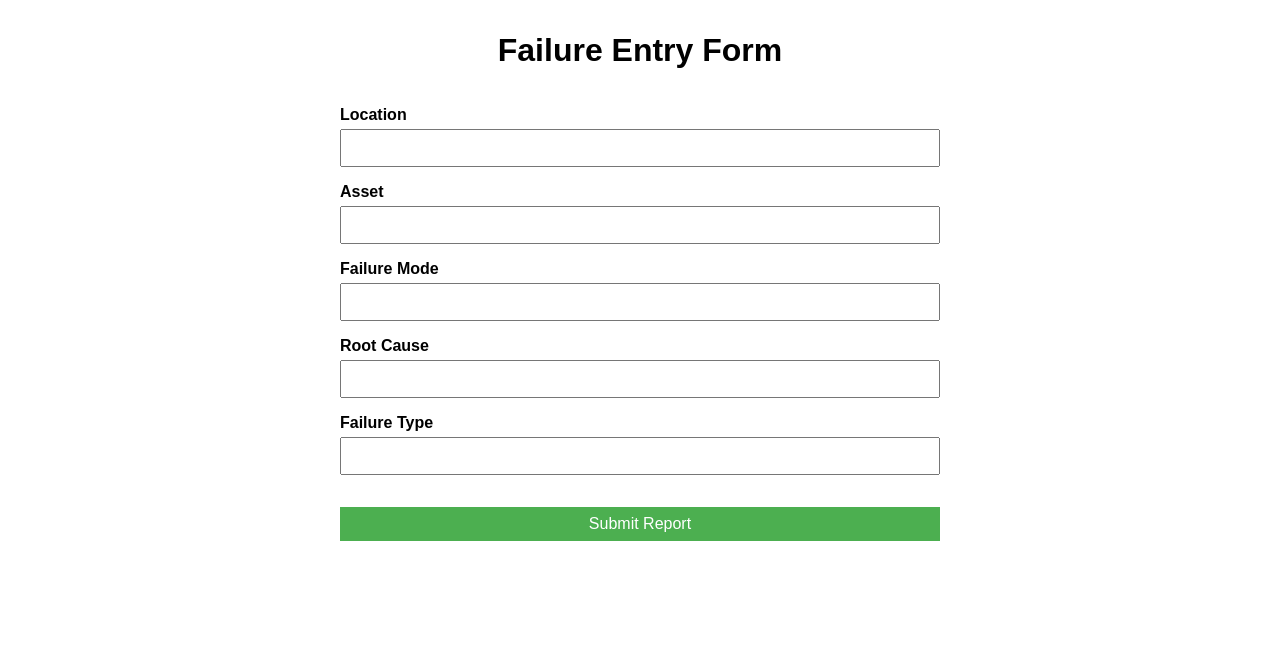
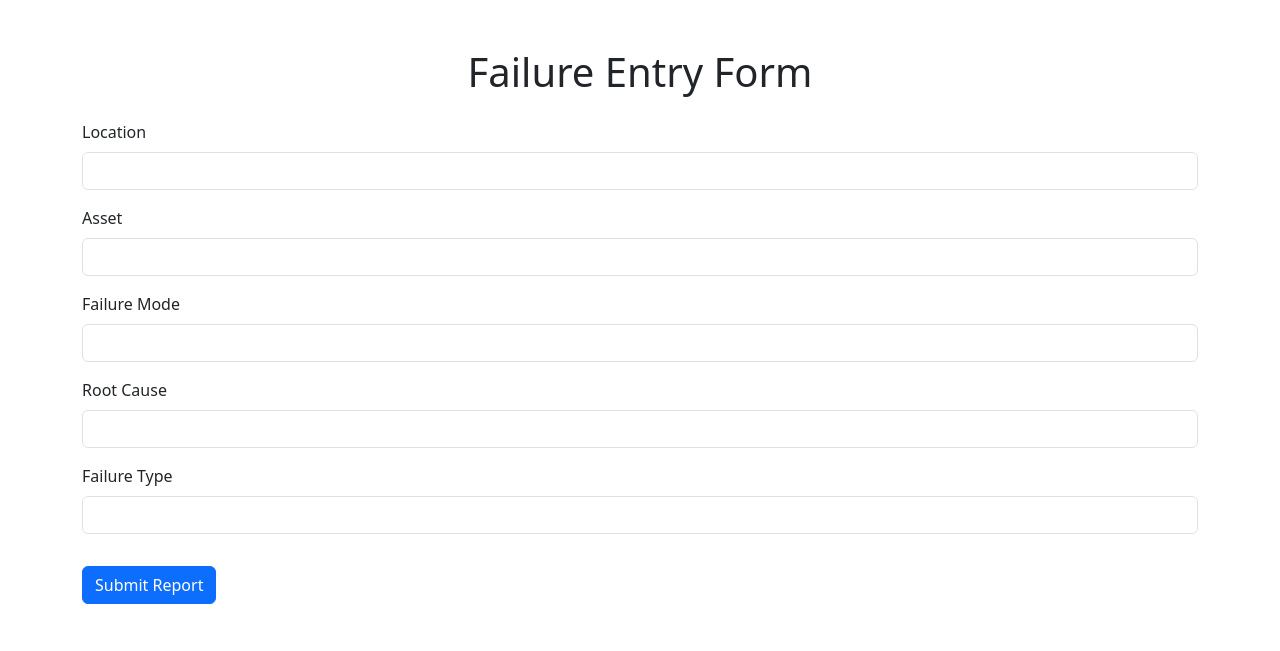
Before and after one commit to lunacelestial/internalticketing, a Flask app: page / in a window 1280 px wide. Shown: the top 651 px of the page. Run offline with Flask 3, Linux system fonts and the light colour scheme.

Commit message:
Improve layout with Bootstrap

```diff
--- a/templates/index.html
+++ b/templates/index.html
@@ -2,60 +2,39 @@
 <html lang="en">
 <head>
   <meta charset="UTF-8">
+  <meta name="viewport" content="width=device-width, initial-scale=1">
   <title>Failure Report Form</title>
-  <style>
-    body {
-      font-family: Arial, sans-serif;
-      margin: 2rem auto;
-      max-width: 600px;
-    }
-    h1 {
-      text-align: center;
-    }
-    form {
-      display: flex;
-      flex-direction: column;
-    }
-    label {
-      margin-top: 1rem;
-      font-weight: bold;
-    }
-    input, textarea, select, button {
-      padding: 8px;
-      font-size: 1rem;
-      margin-top: 5px;
-    }
-    button {
-      margin-top: 2rem;
-      background-color: #4CAF50;
-      color: white;
-      border: none;
-      cursor: pointer;
-    }
-    button:hover {
-      background-color: #45a049;
-    }
-  </style>
+  <link href="https://cdn.jsdelivr.net/npm/bootstrap@5.3.0/dist/css/bootstrap.min.css" rel="stylesheet">
 </head>
-<body>
-  <h1>Failure Entry Form</h1>
+<body class="container py-5">
+  <h1 class="text-center mb-4">Failure Entry Form</h1>
   <form method="POST">
-    <label for="location">Location</label>
-    <input type="text" name="location" id="location" required>
+    <div class="mb-3">
+      <label for="location" class="form-label">Location</label>
+      <input type="text" name="location" id="location" class="form-control" required>
+    </div>
 
-    <label for="asset">Asset</label>
-    <input type="text" name="asset" id="asset" required>
+    <div class="mb-3">
+      <label for="asset" class="form-label">Asset</label>
+      <input type="text" name="asset" id="asset" class="form-control" required>
+    </div>
 
-    <label for="failure_mode">Failure Mode</label>
-    <input type="text" name="failure_mode" id="failure_mode" required>
+    <div class="mb-3">
+      <label for="failure_mode" class="form-label">Failure Mode</label>
+      <input type="text" name="failure_mode" id="failure_mode" class="form-control" required>
+    </div>
 
-    <label for="root_cause">Root Cause</label>
-    <input type="text" name="root_cause" id="root_cause" required>
+    <div class="mb-3">
+      <label for="root_cause" class="form-label">Root Cause</label>
+      <input type="text" name="root_cause" id="root_cause" class="form-control" required>
+    </div>
 
-    <label for="failure_type">Failure Type</label>
-    <input type="text" name="failure_type" id="failure_type" required>
+    <div class="mb-3">
+      <label for="failure_type" class="form-label">Failure Type</label>
+      <input type="text" name="failure_type" id="failure_type" class="form-control" required>
+    </div>
 
-    <button type="submit">Submit Report</button>
+    <button type="submit" class="btn btn-primary mt-3">Submit Report</button>
   </form>
 </body>
 </html>
```
Also changed, not shown: templates/gctd.html (+7 -11 lines).
